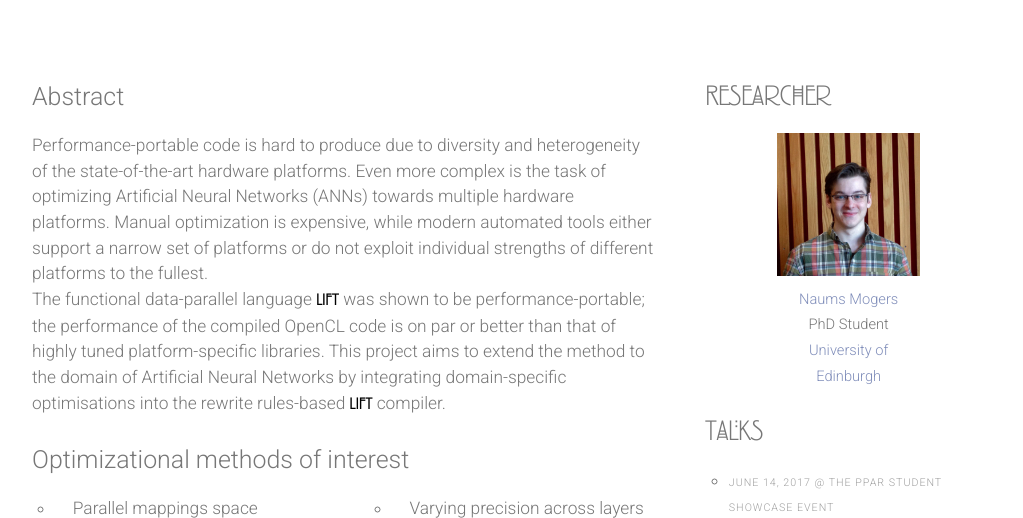
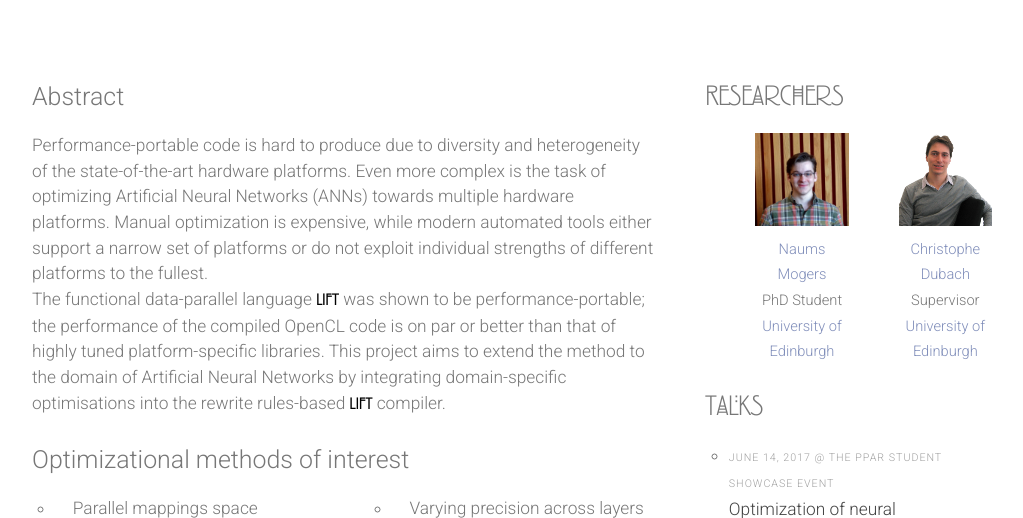
Before and after one commit to lift-project/lift-project.github.io, a Jekyll site: the page built from ml.html, in a window 1280 px wide and 900 px high, cut to the strip 382-900 px from the top of the window. Shown: the whole strip, without its empty margins (128-1151 px from the left). Built offline with Jekyll 4.4.1, drawn with Linux system fonts in a browser that asks for light colours; nearby versions of some CDN libraries.

Commit message:
Added the supervisor to the ML page.

```diff
--- a/ml.html
+++ b/ml.html
@@ -59,16 +59,27 @@ layout: project_page
             <div id="sidebar" class="4u">
                 <section class="profile">
                     <header>
-                        <h2>Researcher</h2>
+                        <h2>Researchers</h2>
                     </header>
-                    <div class="6u">
+                    <div class="row">
+                        <section class="6u">
                             <a href="https://naumsmogers.me/" class="image full">
-                            <img src="images/naums.jpg" alt=""></a>
+                                <img src="images/naums.jpg" alt="Naums Mogers"></a>
                             <a href="https://naumsmogers.me/">Naums Mogers</a>
                             <br>
                             PhD Student
                             <br>
                             <a href="http://www.ed.ac.uk/informatics/">University of Edinburgh</a>
+                        </section>
+                        <section class="6u">
+                            <a href="http://homepages.inf.ed.ac.uk/cdubach/" class="image full">
+                                <img src="images/cdubach.png" alt="Christophe Dubach"></a>
+                            <a href="http://homepages.inf.ed.ac.uk/cdubach/">Christophe Dubach</a>
+                            <br>
+                            Supervisor
+                            <br>
+                            <a href="http://www.ed.ac.uk/informatics/">University of Edinburgh</a>
+                        </section>
                     </div>
                 </section>
                 <section>
```
Lines whose indentation alone changed are shown as unchanged.
